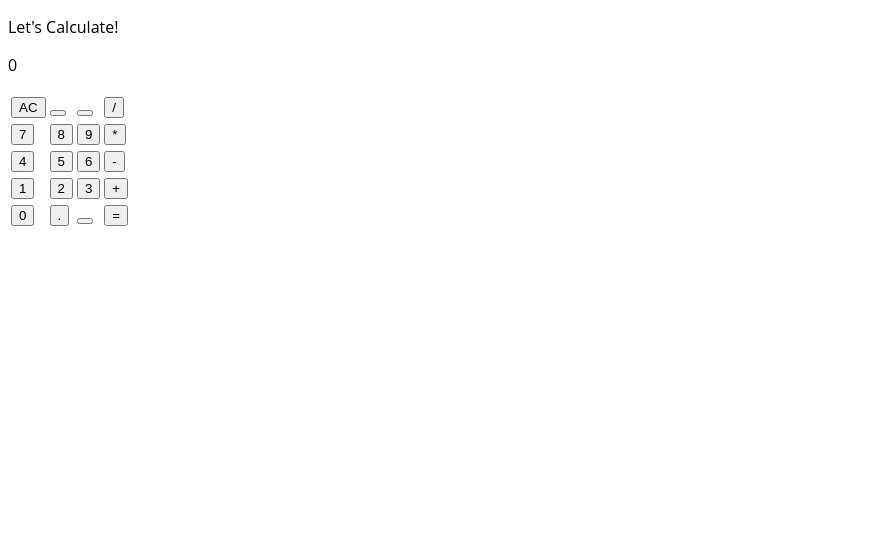
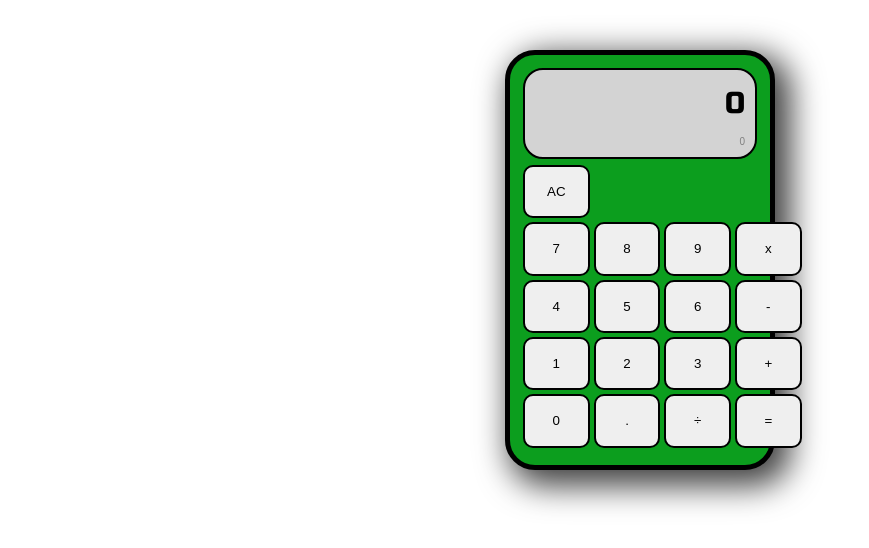
Before and after one commit to nick-shanks/js-calculator, a plain HTML site: page index.html in a window 1280 px wide. Shown: the whole page, without its empty margins (0-869 px from the left). Drawn offline with Linux system fonts and the light colour scheme.

Commit message:
added css

```diff
--- a/index.html
+++ b/index.html
@@ -3,7 +3,7 @@
   <head>
     <title>JS CALCULATOR</title>
     <link rel="stylesheet" href="js-calculator.css">
-
+  <link href="https://fonts.googleapis.com/css?family=Russo+One" rel="stylesheet">
   </head>
   <body>
 
@@ -12,15 +12,12 @@
           <table>
             <tr>
               <td><button id="clear">AC</button></td>
-              <td><button></button></td>
-              <td><button id="remainder" onclick="remainder()"></button></td>
-              <td><button id="divide" onclick="divideNum()">/</button></td>
             </tr>
             <tr>
               <td><button id="seven" onclick="sevenNum()">7 </button></td>
               <td><button id="eight" onclick="eightNum()">8 </button></td>
               <td><button id="nine" onclick="nineNum()">9 </button></td>
-              <td><button id="multiply" onclick="multiplyNum()">* </button></td>
+              <td><button id="multiply" onclick="multiplyNum()">x </button></td>
             </tr>
             <tr>
               <td><button id="four" onclick="fourNum()">4 </button></td>
@@ -37,7 +34,7 @@
             <tr>
               <td><button id="zero" onclick="zeroNum()">0 </button></td>
               <td><button id="decimal" onclick="decimalNum()">. </button></td>
-              <td><button> </button></td>
+                <td><button id="divide" onclick="divideNum()">&divide;</button></td>
               <td><button id="compute">= </button></td>
             </tr>
             <tr>
@@ -45,10 +42,12 @@
               <td></td>
               <td></td>
             </tr>
+            <div class="mathview">
+              <p id="display">
+              0</p>
+              <p id="count">0</p>
+            </div>
 
-            <p id="display">
-            Let's Calculate!</p>
-            <p id="count">0</p>
           </table>
 
         </div>
--- a/js-calculator.css
+++ b/js-calculator.css
@@ -1,4 +1,49 @@
-html, body {
-  height: 100%;
-  font-family: 'Open Sans', sans-serif
+body {
+    font-family: 'Russo One', sans-serif;
+    margin-top: 50px;
 }
+.calculator {
+    display: block;
+    margin: auto;
+    border: 5px solid black;
+    width: 240px;
+    padding: 10px;
+    background-color: #0c9e1e;
+    border-radius: 30px;
+    -webkit-box-shadow: 10px 10px 32px 6px rgba(0, 0, 0, 0.75);
+    -moz-box-shadow: 10px 10px 32px 6px rgba(0, 0, 0, 0.75);
+    box-shadow: 10px 10px 32px 6px rgba(0, 0, 0, 0.75);
+}
+button {
+    width: 5em;
+    height: 4em;
+    font-family: 'Orbitron', sans-serif;
+    border-radius: 10px;
+    border: 2px solid black;
+}
+.button-board {
+    display: block;
+    margin: auto;
+}
+.mathview {
+    padding-left: 10px;
+    padding-right: 10px;
+    text-align: right;
+    border: 2px solid black;
+    display: block;
+    margin: 3px;
+    background-color: lightgrey;
+    border-radius: 20px;
+}
+#display {
+    font-size: 30px;
+    margin-bottom: 15px;
+    margin-top: 15px;
+}
+#count {
+    font-size: 10px;
+    font-family: 'Orbitron', sans-serif;
+    color: grey;
+    margin-bottom: 10px;
+    margin-top: 10px;
+}
--- a/js-calculator.js
+++ b/js-calculator.js
@@ -15,7 +15,7 @@ var add = document.getElementById("add").addEventListener("click", func)
 var subtract = document.getElementById("subtract").addEventListener("click", func)
 var multiply = document.getElementById("multiply").addEventListener("click", func)
 var divide = document.getElementById("divide").addEventListener("click", func)
-var clearAll =  document.getElementById("clear").addEventListener("click", blank)
+var clearAll = document.getElementById("clear").addEventListener("click", blank)
 
 function oneNum() {
     one = 1
@@ -111,13 +111,14 @@ document.getElementById("display").innerHTML = "/"
 function func() {
     document.getElementById("compute").addEventListener("click", equal)
     document.getElementById("count").innerHTML = answer
+
     function equal() {
         document.getElementById("display").innerHTML = eval(answer)
     }
 }
 
 function blank() {
-    document.getElementById("display").innerHTML = "Let's Calculate!"
+    document.getElementById("display").innerHTML = "0"
     document.getElementById("count").innerHTML = 0
     answer = ""
 }
```
Lines whose indentation alone changed are shown as unchanged.
